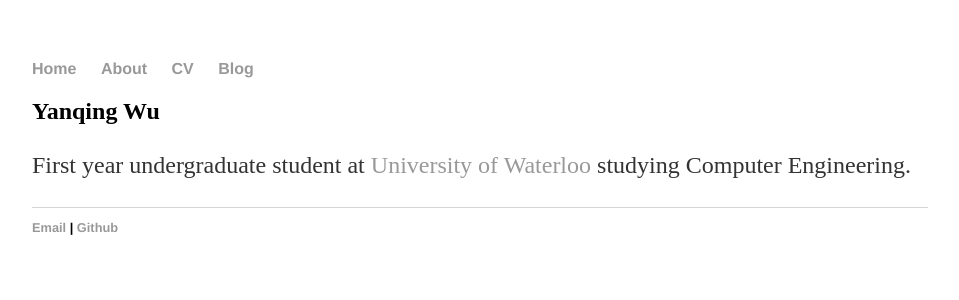
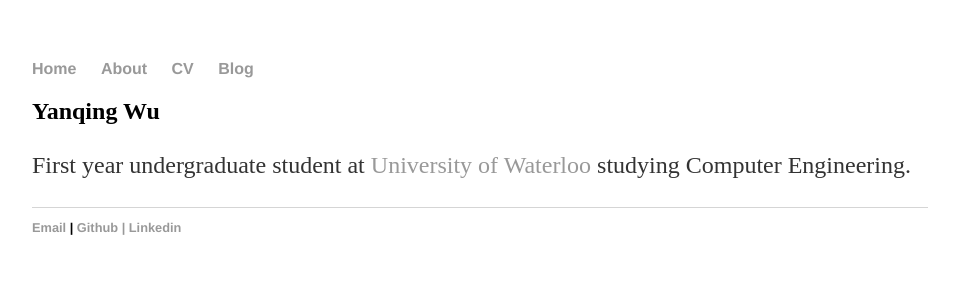
Before and after one commit to pwyq/blog, a Jekyll site: the page built from index.html, in a window 1280 px wide. Shown: the top 300 px of the page, without its empty margins (160-1119 px from the left). Built offline with Jekyll 4.4.1, drawn with Linux system fonts in a browser that asks for light colours.

Commit message:
Update default.html
add Linked in link

```diff
--- a/_layouts/default.html
+++ b/_layouts/default.html
@@ -20,7 +20,8 @@
 		<footer>
     		<ul>
         		<li><a href="mailto:meet.yanqing.wu@gmail.com">Email</a>  |
-			    <a href="https://github.com/pwyq">Github</a></li>
+			    <a href="https://github.com/pwyq">Github  |
+			    <a href="https://www.linkedin.com/in/meetyanqingwu?trk=hp-identity-name">Linkedin</a></a></li>
 			</ul>
 		</footer>
 	</body>
```
